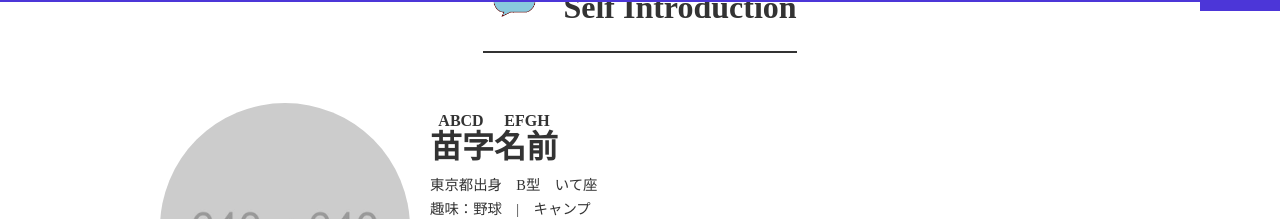
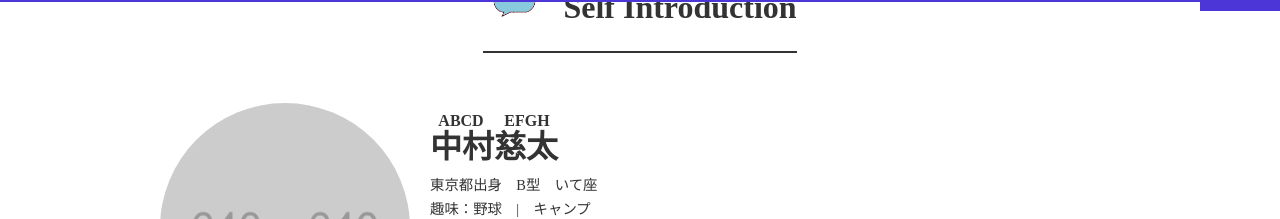
Before and after one commit to nakamurajinta/hp2_1129, a plain HTML site: page index.html in a window 1280 px wide. Shown: the part 798-1017 px from the top of the page. Drawn offline with nearby package versions, Linux system fonts and the light colour scheme.

Commit message:
Update index.html
名前を変更したよ

```diff
--- a/index.html
+++ b/index.html
@@ -34,7 +34,7 @@
         <div class="content">
           <img src="me.jpg" alt="苗字名前">
           <div class="text">
-            <h3 class="content-name"><ruby><rb>苗字名前</rb><rt>ABCD EFGH</rt> </ruby></h3>
+            <h3 class="content-name"><ruby><rb>中村慈太</rb><rt>ABCD EFGH</rt> </ruby></h3>
             <p>東京都出身　B型　いて座<br>趣味：野球　|　キャンプ</p>
             <p>中学は野球部、高校は陸上部でした。<br>身体を動かすのが好きで今でも大学生や社会人の方たちと草野球をしています。<br>
               池袋のお勧めの場所は、<a href="https://grandscape-ikebukuro.jp/">グランドスケープ池袋</a>の屋上にあるバッティングセンター。<br>
```
